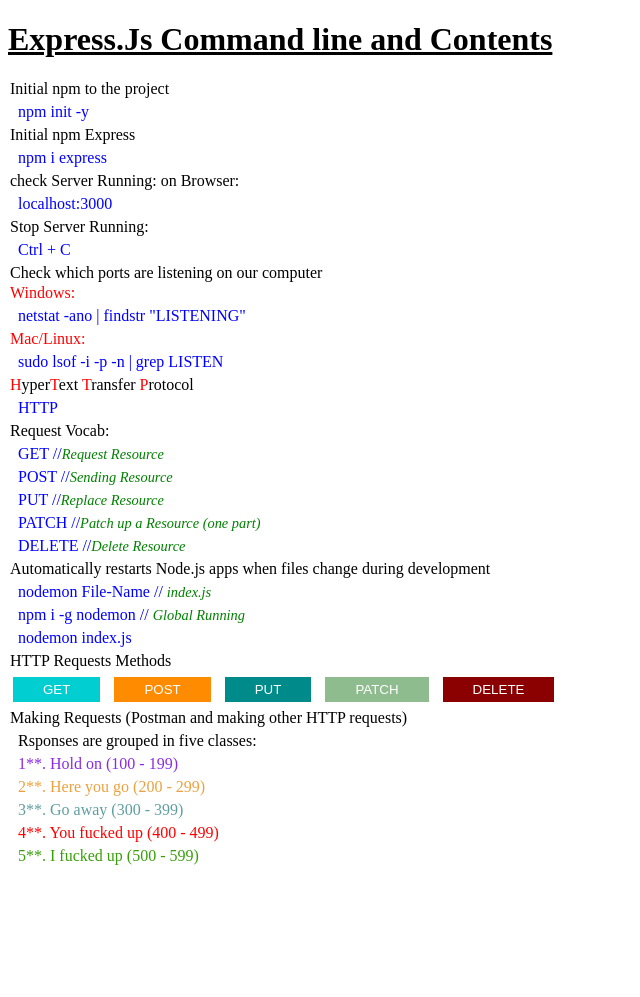
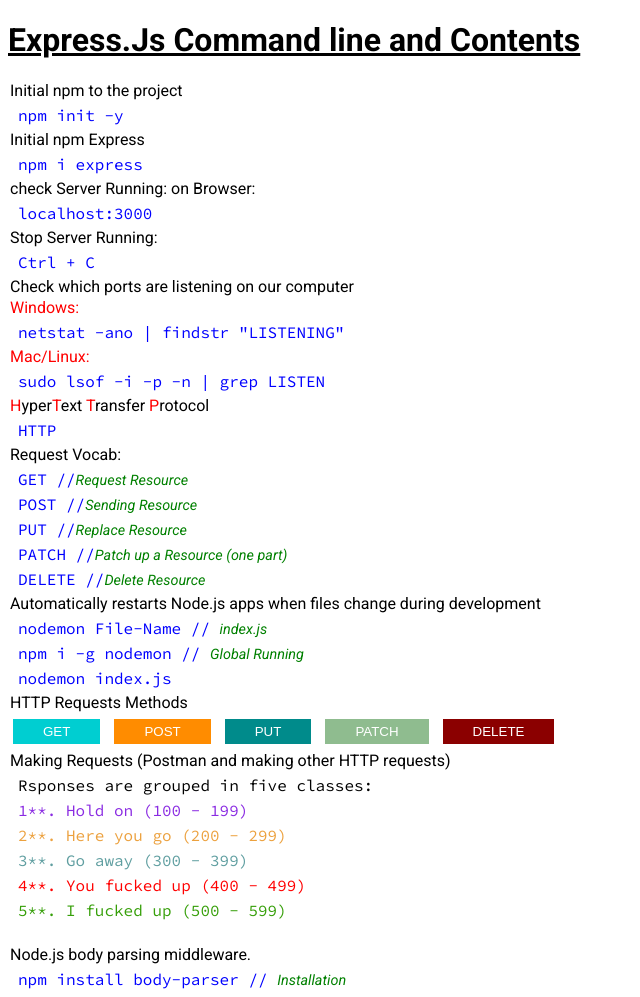
Before and after one commit to wailhassan/Express-Server-Contents, a website with bundled scripts: page index.html in a window 1280 px wide. Shown: the whole page, without its empty margins (0-640 px from the left). Before the commit the page ends 873 px from the top, so only its background shows below. Built offline with nearby package versions, Linux system fonts and the light colour scheme.

Commit message:
Add body parsing middleware installation

```diff
--- a/Style.css
+++ b/Style.css
@@ -1,22 +1,35 @@
+/* Google font */
+@import url("https://fonts.googleapis.com/css2?family=Source+Code+Pro:ital,wght@0,200..900;1,200..900&display=swap");
+@import url("https://fonts.googleapis.com/css2?family=Roboto:ital,wght@0,100..900;1,100..900&family=Source+Code+Pro:ital,wght@0,200..900;1,200..900&display=swap");
+
 h1 {
+  font-family: "Roboto", sans-serif;
+
   text-decoration: underline;
 }
 p {
+  font-family: "Roboto", sans-serif;
+
   font-size: 1rem;
   margin: 2px;
 }
 
 li {
+  font-family: "Source Code Pro", monospace;
   color: blue;
   margin: 5px 10px;
   list-style: none;
 }
 
 span {
+  font-family: "Roboto", sans-serif;
+
   color: red;
 }
 
 em {
+  font-family: "Roboto", sans-serif;
+
   color: green;
   font-size: 0.9rem;
 }
--- a/index.html
+++ b/index.html
@@ -54,7 +54,7 @@
     <button style="padding: 5px 30px; background: darkseagreen; margin: 5px; border: none; color: #fff;">PATCH</button>
     <button style="padding: 5px 30px; background: darkred; margin: 5px; border: none; color: #fff;">DELETE</button>
 
-
+    <br>
 
     <P>Making Requests (Postman and making other HTTP requests)</P>
     <li style="color: black;">Rsponses are grouped in five classes:</li>
@@ -64,6 +64,13 @@
     <li style="color: red;">4**. You fucked up (400 - 499) </li>
     <li style="color: rgb(54, 159, 9);">5**. I fucked up (500 - 599)</li>
 
+    <br>
+
+    <P>Node.js body parsing middleware.</P>
+    <li> npm install body-parser // <em>Installation</em></li>
+
+
+
 
 
 
```
